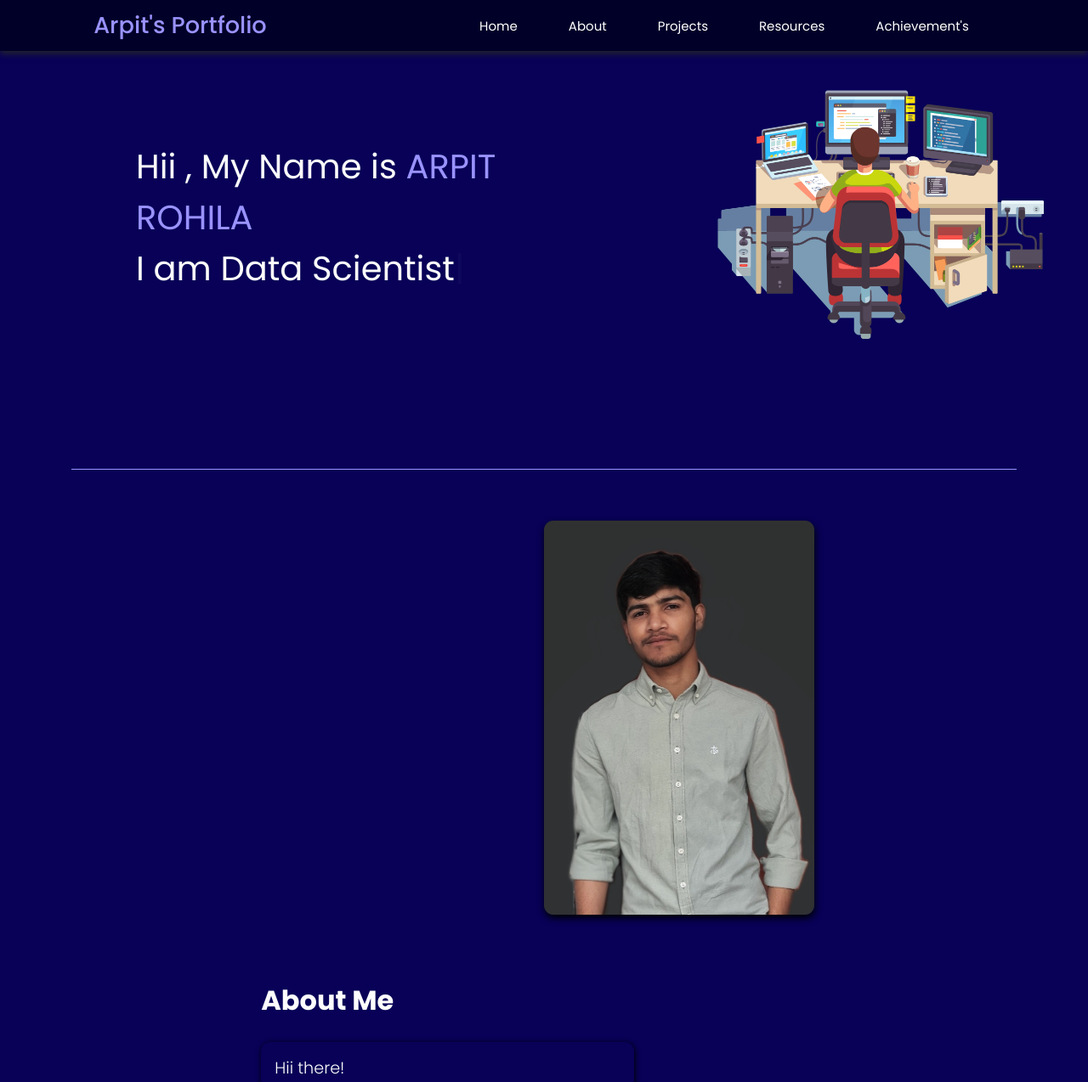
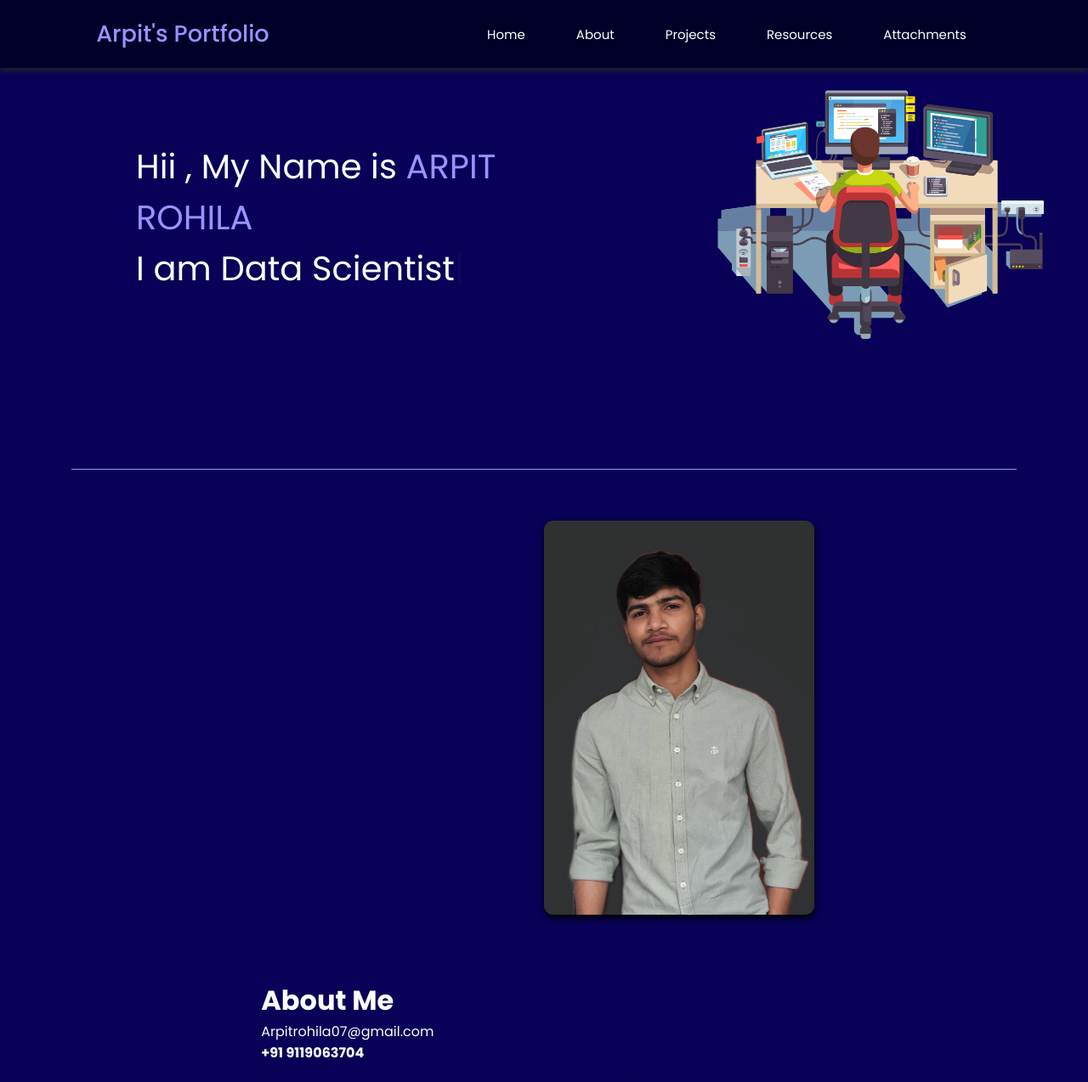
Before and after one commit to ArpitRohila045/ArpitRohila045.github.io, a plain HTML site: page index.html in a window 1280 px wide. Shown: the top 1274 px of the page at 85% size. Drawn offline with nearby package versions, Linux system fonts and the light colour scheme.

Commit message:
Update01 index.html

```diff
--- a/index.html
+++ b/index.html
@@ -23,7 +23,7 @@
             display: flex;
             justify-content: space-around;
             align-items: center;
-            height: 60px;
+            height: 80px;
             width: 100%;
             background-color: rgb(0, 0, 41);
             box-shadow:0px 3px 8px #272727;
@@ -373,7 +373,7 @@
                     <li><a href="#About">About</a></li>
                     <li><a href="">Projects</a></li>
                     <li><a href="#resources">Resources</a></li>
-                    <li><a href="#Achivements">Achievement's</a></li>
+                    <li><a href="pages/Attachments.html">Attachments </a></li>
                 </ul>
             </div>
         </nav>
@@ -398,8 +398,16 @@
                     </div>
                     <div class="about-col-2">
                         <h1>About Me</h1>
+                        <div class="Contacts">
+                            <div id="Email">
+                                <link rel="stylesheet" href="Arpitrohila07@gmail.com">Arpitrohila07@gmail.com</link>
+                            </div>
+                            <div id="Phone">
+                                <h4>+91 9119063704</h5>
+                            </div>
+                        </div>
                         <p class = "about-para"><b1>Hii there!<br></b1> My name is <b class="name">Aprit Rohila</b>.I am a Computer Science and Engineering Student in Graphic era hill University(2023-27) Specilization in Artificial Intelligence and Data Science with Strong foundataion in <b class = "skills">Statistic, Machine Leraning Algorithms and tools like numpy, pandas, and Data visualization tools</b>
-                        </b>also I and am proficient in <b class = "skills">Data Structures and Algorithms, programing in Java, c++, c,and python</b></p>
+                        </b>also I am proficient in <b class = "skills">Data Structures ,Algorithms, programing in Java, c++, c,and python</b></p>
                         <div class="tab-title">
                             <p class="tab-link">Skills</p>
                             <p class="tab-link">Experience</p>
@@ -549,7 +557,7 @@
     <script src="https://unpkg.com/typed.js@2.1.0/dist/typed.umd.js"></script>
     <script>
         var typed = new Typed('#element', {
-          strings: ['Hii , My Name is <font color = "#9a93ff"><b2>ARPIT ROHILA</b2></font><br/>I am Data Scientist'],
+          strings:['Hii , My Name is <font color = "#9a93ff"><b2>ARPIT ROHILA</b2></font><br/>I am Data Scientist'],
           typeSpeed: 60,
         });
     </script>
```
